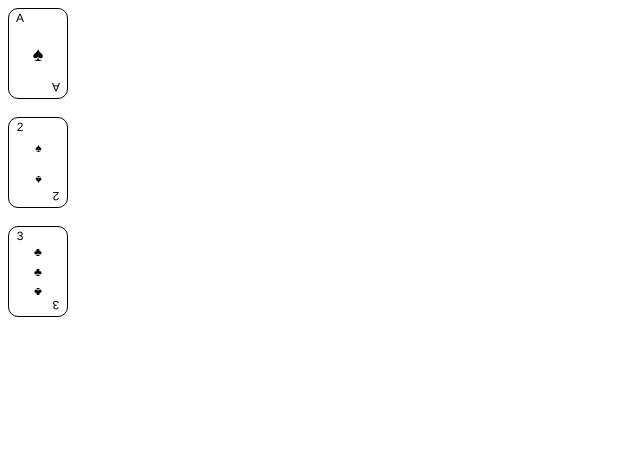
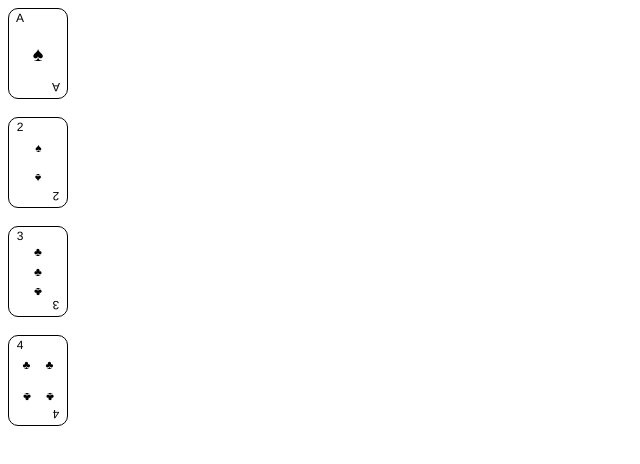
Before and after one commit to t-a1024/sevens, a React (Create React App) app: page / in a window 1280 px wide. Shown: the top 464 px of the page, without its empty margins (0-640 px from the left). Built offline with nearby package versions, Linux system fonts and the light colour scheme.

Commit message:
4完成、cssが被っている問題を修正

```diff
--- a/src/App.tsx
+++ b/src/App.tsx
@@ -7,6 +7,8 @@ function App() {
       <Card id={2} mark="♠"/>
       <br />
       <Card id={3} mark="♣"/>
+      <br />
+      <Card id={4} mark="♣"/>
     </div>
   );
 }
--- a/src/assets/2.css
+++ b/src/assets/2.css
@@ -1,10 +1,10 @@
-.box {
+.box2 {
     height: 100%;
     position: absolute;
     width: 100%;
 }
 
-.box .element{
+.box2 .element2{
     height: 50px;
     left: 50%;
     position: absolute;
@@ -13,7 +13,7 @@
     width: 21px;
 }
 
-.box .text-wrapper{
+.box2 .text-wrapper2{
     color: #000000;
     font-family: "Inter-Regular", Helvetica;
     font-size: 12px;
@@ -21,13 +21,12 @@
     left: 0;
     letter-spacing: 0;
     line-height: 20px;
-    position: absolute;
     text-align: center;
     top: 0;
     white-space: nowrap;
 }
 
-.box .div {
+.box2 .div2 {
     color: #000000;
     font-family: "Inter-Regular", Helvetica;
     font-size: 12px;
@@ -35,12 +34,9 @@
     left: 0;
     letter-spacing: 0;
     line-height: 20px;
-    position: absolute;
+    position: relative;
     text-align: center;
     top: 30px;
     white-space: nowrap;
-}
-
-.div{
     transform: rotate(-180deg);
 }
--- /dev/null
+++ b/src/assets/4.css
@@ -0,0 +1,27 @@
+.element4 {
+    left: 50%;
+    position: absolute;
+    top: 50%;
+    transform: translate(-50%, -50%);
+    width: 46px;
+    height: 65px;
+    display: grid;
+    grid-template-columns: repeat(2, 1fr);
+    grid-template-rows: repeat(2, 1fr);
+    gap: 0;
+}
+
+.element4 .text4 {
+    color: #000;
+    font-family: "Inter-Regular", Helvetica;
+    font-size: 12px;
+    font-weight: 400;
+    letter-spacing: 0;
+    line-height: 20px;
+    position: relative;
+    text-align: center;
+    white-space: nowrap;
+    width: fit-content;
+    align-self: center;
+    justify-self: center;
+}
--- a/src/assets/A.css
+++ b/src/assets/A.css
@@ -1,11 +1,11 @@
-.label {
+.Alabel {
     height: 100%;
     width: 100%;
     position: relative; /* Position to absolute for centering */
     text-align: center;
 }
 
-.label .text-wrapper {
+.Alabel .text-wrapperA {
     width: 100%;
     height: 100%;
     color: #000000;
--- a/src/assets/A.tsx
+++ b/src/assets/A.tsx
@@ -7,8 +7,8 @@ interface mark{
 
 export const ALabel = ({ mark }:mark): JSX.Element => {
   return (
-    <div className="label">
-      <div className="text-wrapper">{mark}</div>
+    <div className="Alabel">
+      <div className="text-wrapperA">{mark}</div>
     </div>
   );
 };
--- a/src/assets/card2.tsx
+++ b/src/assets/card2.tsx
@@ -6,10 +6,10 @@ interface mark{
 
 export const Card2 = ({mark}:mark): JSX.Element => {
   return (
-    <div className="box">
-      <div className="element">
+    <div className="box2">
+      <div className="element2">
         <div className="text-wrapper">{mark}</div>
-        <div className="div">{mark}</div>
+        <div className="div2">{mark}</div>
       </div>
     </div>
   );
--- /dev/null
+++ b/src/assets/card4.tsx
@@ -0,0 +1,16 @@
+import "./4.css";
+
+interface mark{
+    mark:string
+}
+
+export const Card4 = ({mark}:mark): JSX.Element => {
+    return (
+    <div className="element4">
+        <div className="text4">{mark}</div>
+        <div className="text4">{mark}</div>
+        <div className="text4" id="rotate">{mark}</div>
+        <div className="text4" id="rotate">{mark}</div>
+    </div>
+    )
+}
--- a/src/assets/cardData.tsx
+++ b/src/assets/cardData.tsx
@@ -1,6 +1,7 @@
 import { ALabel } from "./A";
 import { Card2 } from "./card2";
 import { Card3 } from "./card3";
+import { Card4 } from "./card4";
 
 export interface Card {
     id: number;
@@ -23,5 +24,10 @@ export const CardData: Card[] = [
         id: 3,
         str: "3",
         label: Card3
+    },
+    {
+        id: 4,
+        str: "4",
+        label: Card4
     }
 ];
```
